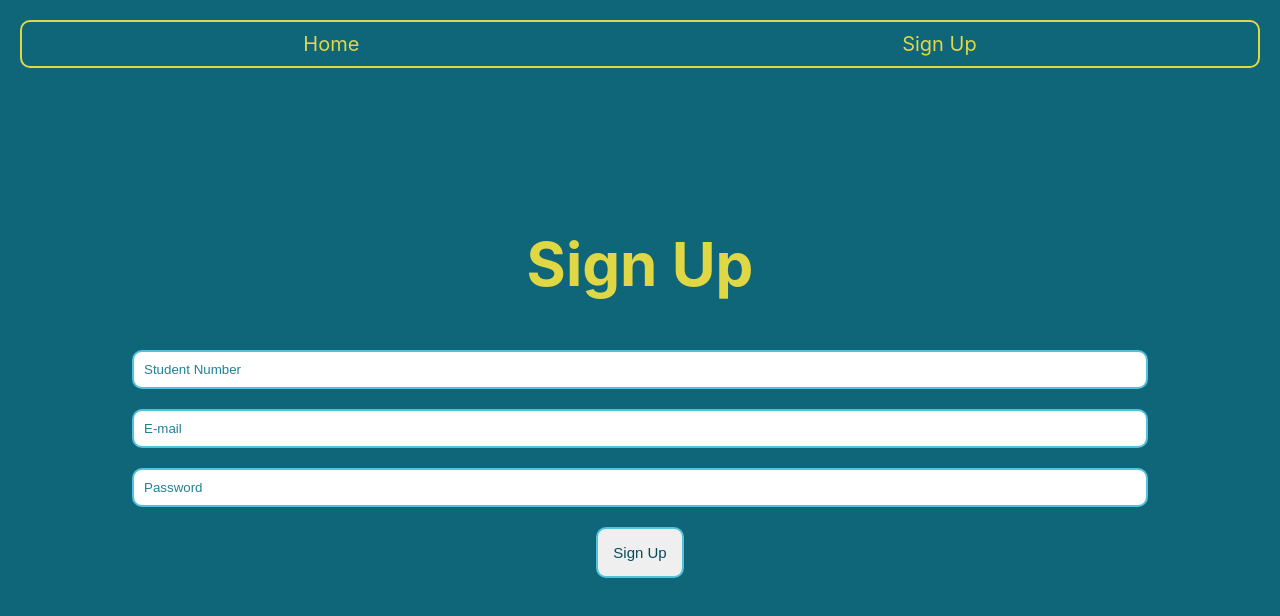
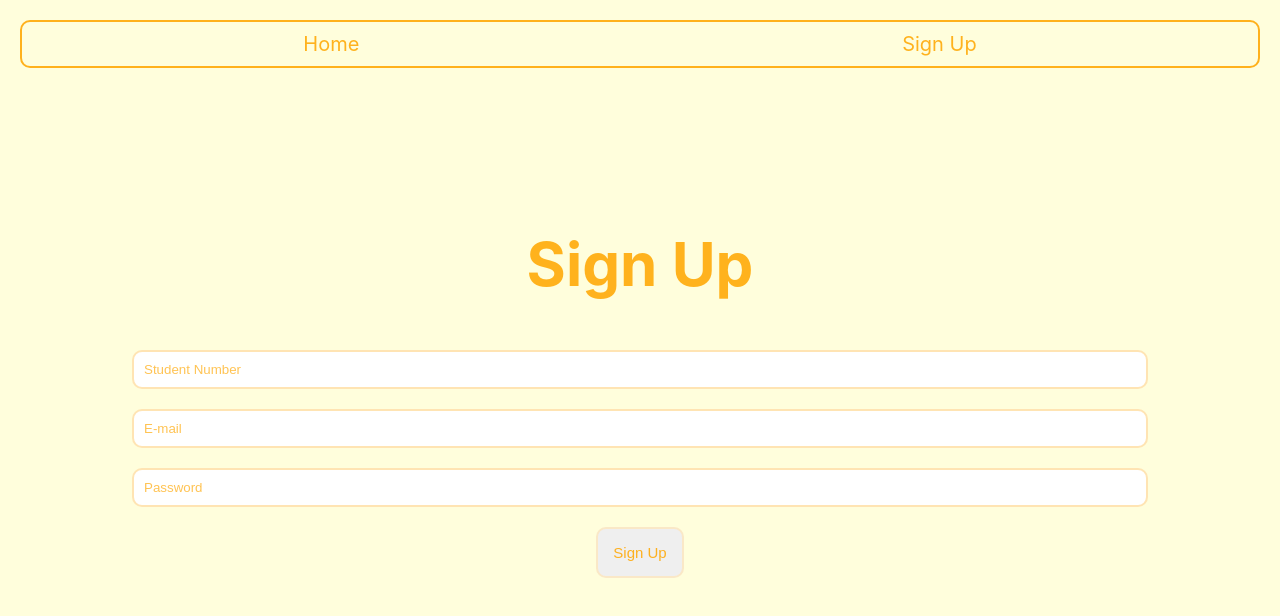
Before and after one commit to hexadelusional/Skoulendar, a Vue app in the folder skoulendar/: page /SignUp in a window 1280 px wide. Shown: the top 616 px of the page. Built offline with nearby package versions, Linux system fonts and the light colour scheme.

Commit message:
couleurs mieux pcq matteo me harcele

```diff
--- a/skoulendar/src/App.vue
+++ b/skoulendar/src/App.vue
@@ -12,14 +12,14 @@
   nav{
     display: flex;
     justify-content: space-around;
-    border: 2px solid #ffe83dde;
+    border: 2px solid #ffa600de;
     border-radius: 10px;
     padding: 10px;
   }
   .head{
     font-size: 20px;
     text-decoration: none;
-    color: #ffe83dde;
+    color: #ffa600de;
   }
   .head:hover{
     color: #fff5a7de;
--- a/skoulendar/src/components/SignUp.vue
+++ b/skoulendar/src/components/SignUp.vue
@@ -29,30 +29,30 @@
     padding: 10px;
     margin: 10px;
     width: 100%;
-    border: solid 2px #53c2db;
+    border: solid 2px #ffd890ad;
     border-radius: 10px;
-    color: #0a4b5a;
+    color: #ffa600de;
   }
   input:hover{
     background-color: #e0e9ec;
   }
   input:focus{
     outline: none;
-    border: solid 2px #003453d3;
+    border: solid 2px #b17300de;
   }
   button{
     padding: 15px;
     margin: 10px;
-    border: solid 2px #53c2db;
+    border: solid 2px #ffe5b4ad;
     border-radius: 10px;
-    color: #0a4b5a;
+    color: #ffa600de;
     font-size: 15px;
   }
   button:hover{
-      background-color: #8ad9ea;
-      border: solid 2px #26869b;
+      background-color: #e4c68ead;
+      border: solid 2px #ffa600ad;
   }
   ::placeholder{
-    color: #248094;
+    color: #ffa600ad;
   }
 </style>
--- a/skoulendar/src/style.css
+++ b/skoulendar/src/style.css
@@ -5,8 +5,8 @@ body {
   display: flex;
   flex-direction: column;
   text-align: center;
-  color: #ffe83dde;
-  background-color: #106679;
+  color: #ffa600de;
+  background-color: #fffedc;
 }
 
 h1 {
```
